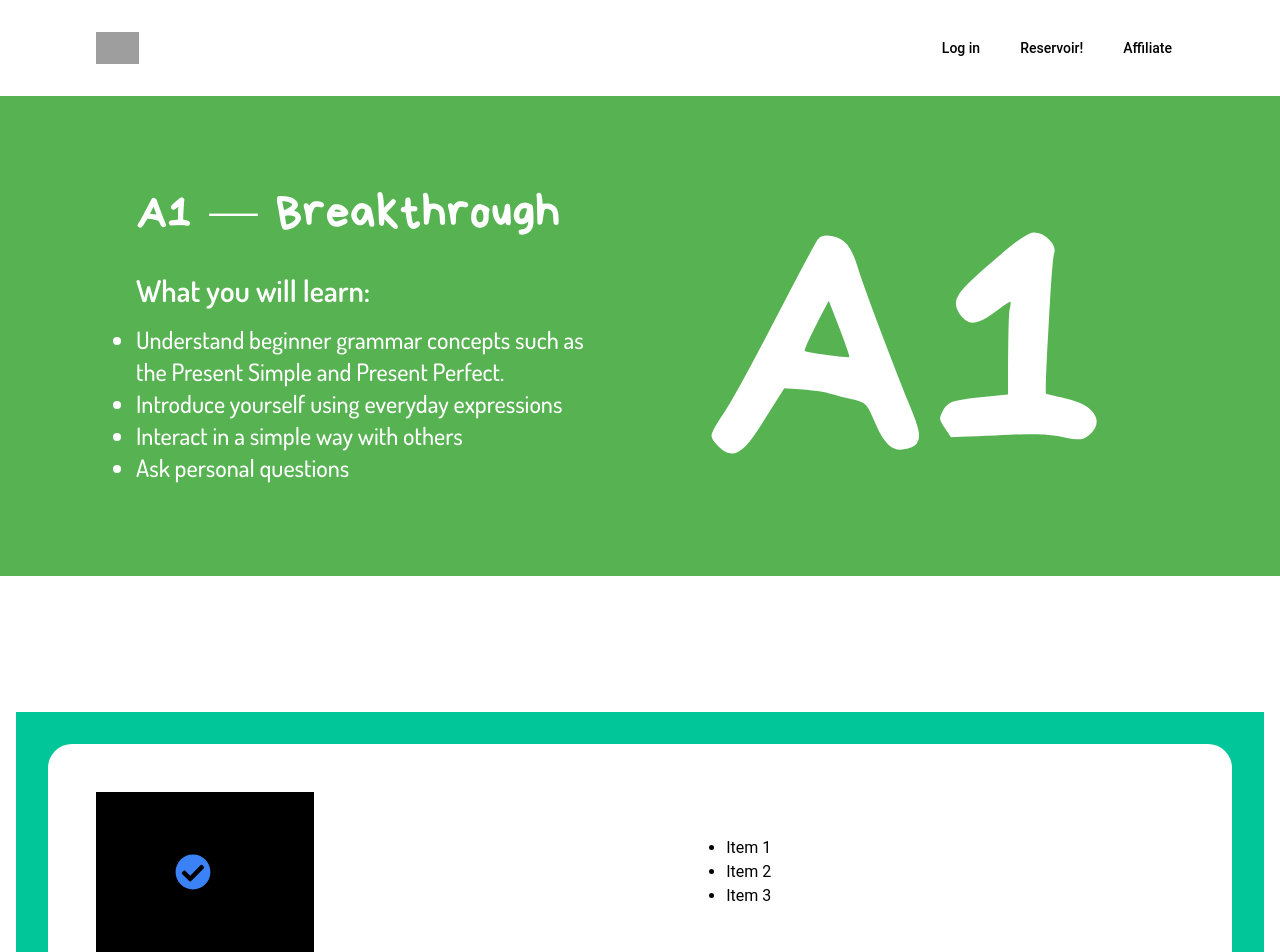
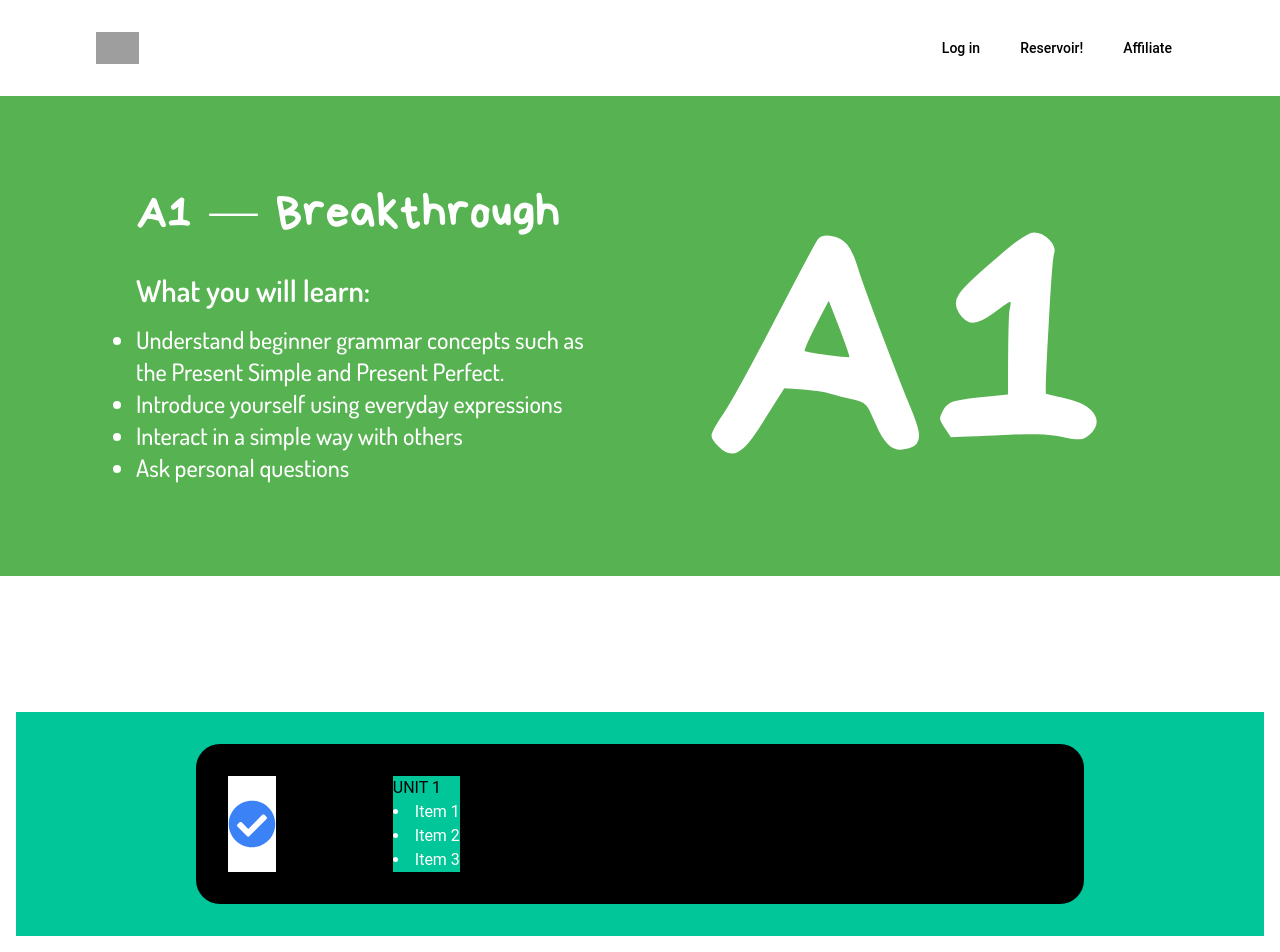
Before and after one commit to Thomas-Delany/Subdomain-with-React, a React (Vite) app: page /courses/A1/BreakThrough in a window 1280 px wide. Shown: the top 952 px of the page. Built offline with nearby package versions, Linux system fonts and the light colour scheme; grey boxes are pictures that could not be loaded.

Commit message:
building curriculum.jsx

```diff
--- a/src/components/Hero.jsx
+++ b/src/components/Hero.jsx
@@ -5,7 +5,7 @@ function Hero() {
     <section className="bg-white">
       <div className="grid max-w-screen-xl px-4 py-8 mx-auto lg:gap-8 xl:gap-0 lg:grid-cols-12 lg:py-16 flex justify-between items-center">
         <div className="mr-auto lg:col-span-6 mx-auto p-6">
-          <h1 className="max-w-2xl mb-5 text-4xl tracking-normal md:text-5xl xl:text-5xl text-black font-black font-dosis">
+          <h1 className="max-w-2xl mb-5 text-5xl tracking-normal md:text-5xl xl:text-5xl text-black font-black font-dosis">
             Learn English with Fun, Structure and Ease!
           </h1>
           <p className="max-w-2xl mb-4 font-light font-dosis text-gray-950 lg:mb-8 md:text-lg lg:text-xl">
--- a/src/pages/courses/A1/Curriculum.jsx
+++ b/src/pages/courses/A1/Curriculum.jsx
@@ -5,28 +5,26 @@ const Curriculum = () => {
   return (
     <section class="py-8 md:py-16 dark:bg-gray-900">
       <div class="mx-auto max-w-screen-xl px-4 2xl:px-0">
-        <h2 class="text-3xl md:text-4xl text-center font-semibold font-dosis text-white py-4">Study Plan
+        <h2 class="text-3xl md:text-4xl text-center font-semibold font-dosis text-white py-4">
+          Study Plan
         </h2>
 
-
-
-
         <div className="grid place-items-center py-8 px-8 bg-mellowGreen">
-
-          <div className="grid grid-cols-[20%_80%] w-full h-64 bg-white rounded-3xl p-12">
-
-            <div className="flex items-center justify-center bg-black">
-              <FaCheckCircle className="text-blue-500 text-4xl mr-6" />
+          <div className="grid grid-cols-[20%_80%] w-9/12 bg-black rounded-3xl p-8 flex justify-items-start">
+            <div className="flex justify-center items-center bg-white">
+              <FaCheckCircle className="text-blue-500 text-5xl" />
             </div>
 
-            <div className="flex items-center justify-center">
-              {/* Bullet list in the middle */}
-              <ul className="list-disc text-center">
-              <li>Item 1</li>
-              <li>Item 2</li>
-              <li>Item 3</li>
-              </ul>
+            <div className="flex justify-items-start text-left bg-white">
+              <div className="bg-mellowGreen">
+                <h1>UNIT 1</h1>
+                <ul className="list-disc list-inside text-white">
+                  <li>Item 1</li>
+                  <li>Item 2</li>
+                  <li>Item 3</li>
+                </ul>
               </div>
+            </div>
           </div>
         </div>
       </div>
```
